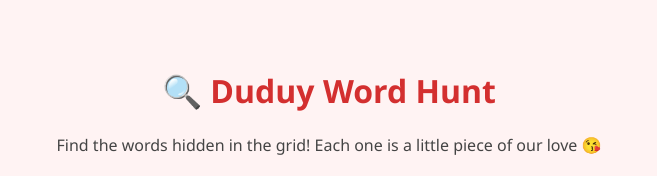
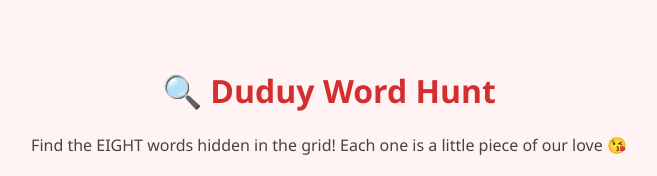
Before and after one commit to jvninat/Wordhunt, a plain HTML site: page index.html in a window 1280 px wide. Shown: the top 176 px of the page, without its empty margins (311-968 px from the left). Drawn offline with Linux system fonts and the light colour scheme.

Commit message:
Update index.html

```diff
--- a/index.html
+++ b/index.html
@@ -35,7 +35,7 @@
 </head>
 <body>
   <h1>🔍 Duduy Word Hunt</h1>
-  <p>Find the words hidden in the grid! Each one is a little piece of our love 😘</p>
+  <p>Find the EIGHT words hidden in the grid! Each one is a little piece of our love 😘</p>
   <canvas id="puzzle" width="400" height="400"></canvas>
   <div class="word-list">
 
```
